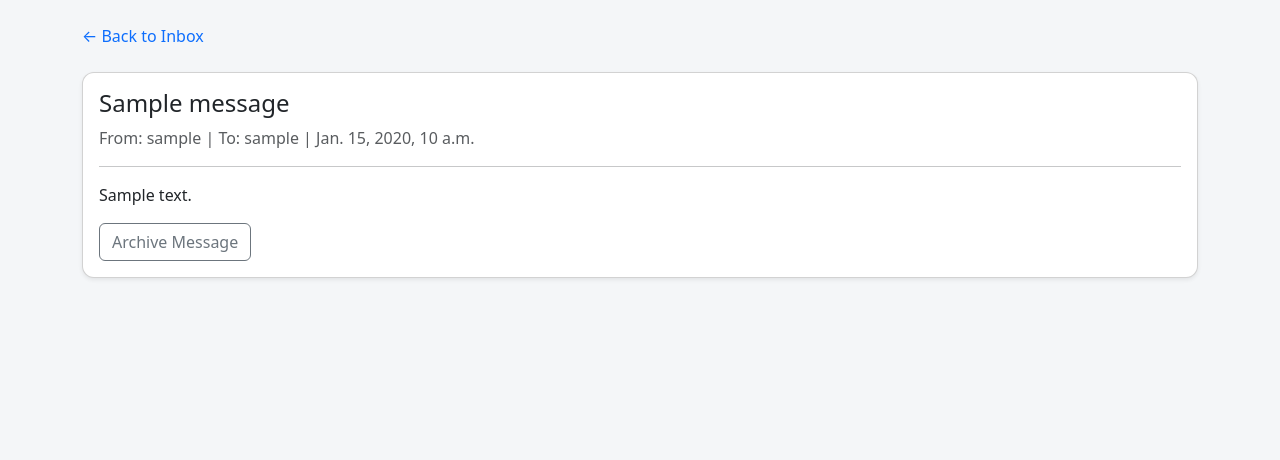
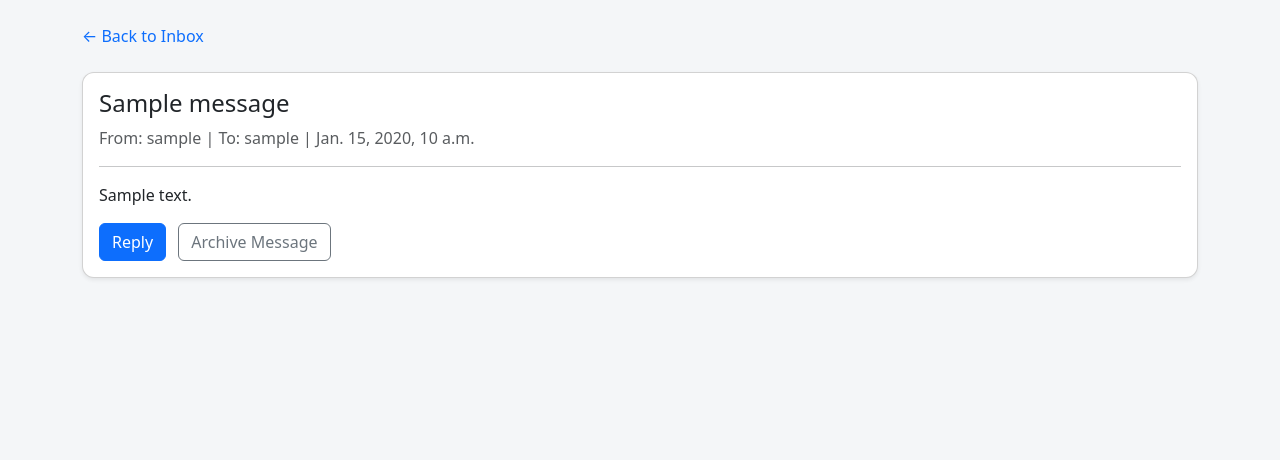
Before and after one commit to ScriptusDigital/Frameworks_Assignment, a Django app: page /inbox/1/ in a window 1280 px wide. Shown: the part 56-516 px from the top of the page. Run offline with Django 5.2, Linux system fonts and the light colour scheme; a user stored in the database is signed in; tables that the repository leaves empty hold one stand-in row (values such as "Sample post").

Commit message:
test: added views python and tested feature

```diff
--- a/inbox/views.py
+++ b/inbox/views.py
@@ -72,16 +72,49 @@ def message_detail(request, pk):
 
     return render(request, 'inbox/message_detail.html', {"message":message},)
 
-#Reply message function
+#Reply message function - repurposing the existing compose template
 @login_required
 def reply_message(request, pk):
 
+    original = get_object_or_404(
+        Message,
+        pk=pk,
+    )
+
+    if original.sender !=request.user and original.recipient != request.user:
+        messages.error(request, "You do not have permission to reply.")
+        return redirect("inbox")
+
+    subject = original.subject
+
+    if not subject.startswith("Re:"):
+        subject = f"Re: {subject}"
+
+    if request.method == "POST":
+
+        form = MessageForm(request.POST)
+
+        if form.is_valid():
+
+            reply = form.save(commit=False)
+            reply.sender = request.user
+            reply.save()
+
+            messages.success(request, "Reply sent successfully.")
+            return redirect("inbox")
+
+    else:
+
+        form = MessageForm(
+        initial={
+            "recipient": original.sender,
+            "subject": subject,
+                }
+            )
+
 
     return render(
-        request, "inbox/compose.html",
-        {
-            "form": form, #DEFINE LATER
-            },
+        request, "inbox/compose.html", {"form": form, },
     )
 
 
--- a/templates/inbox/message_detail.html
+++ b/templates/inbox/message_detail.html
@@ -26,6 +26,11 @@
                 <form method="post" action="{% url 'archive_message' message.pk %}">
 
                 {% csrf_token %}
+
+                <a href="{% url 'reply_message' message.pk %}" class="btn btn-primary me-2">
+                    Reply
+                </a>
+
                 <button type="submit" class="btn btn-outline-secondary confirm-action">
 
                     Archive Message
```
